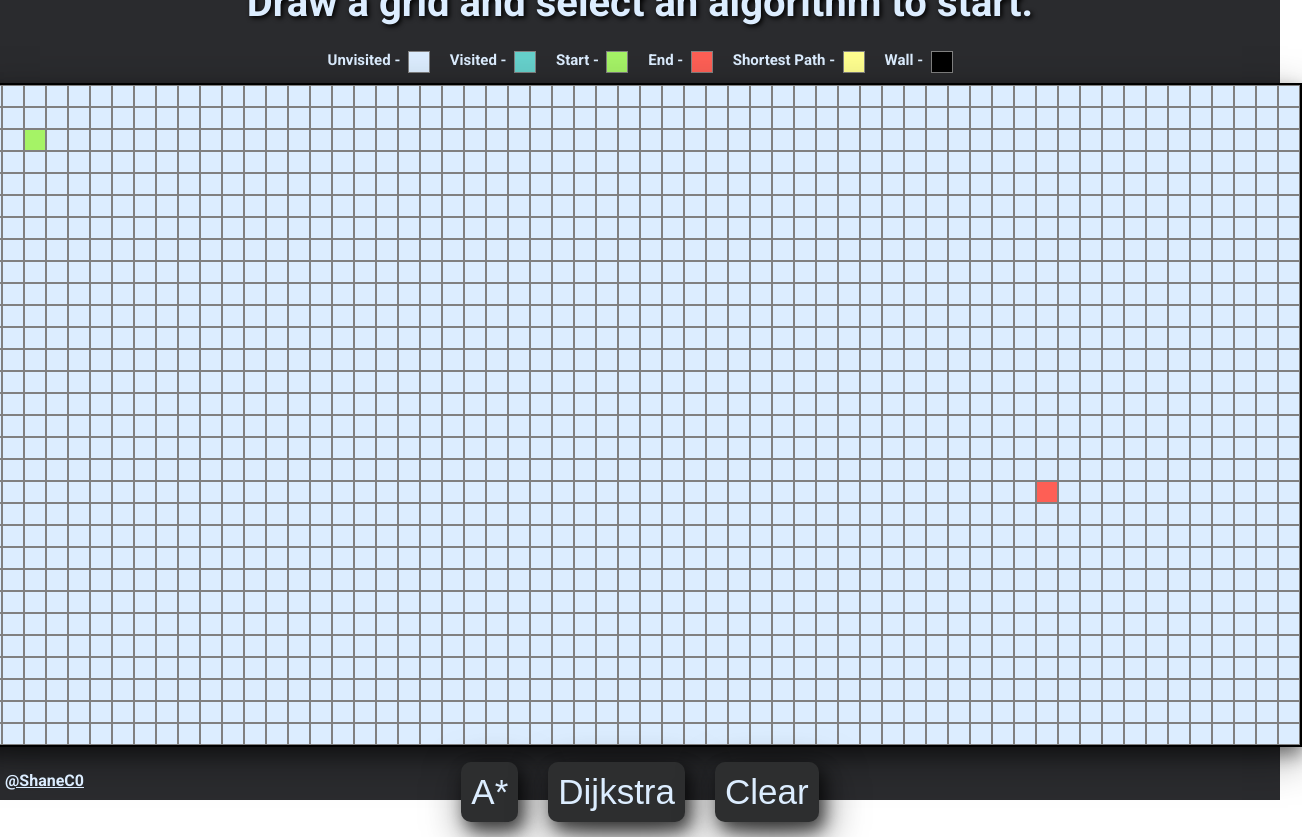
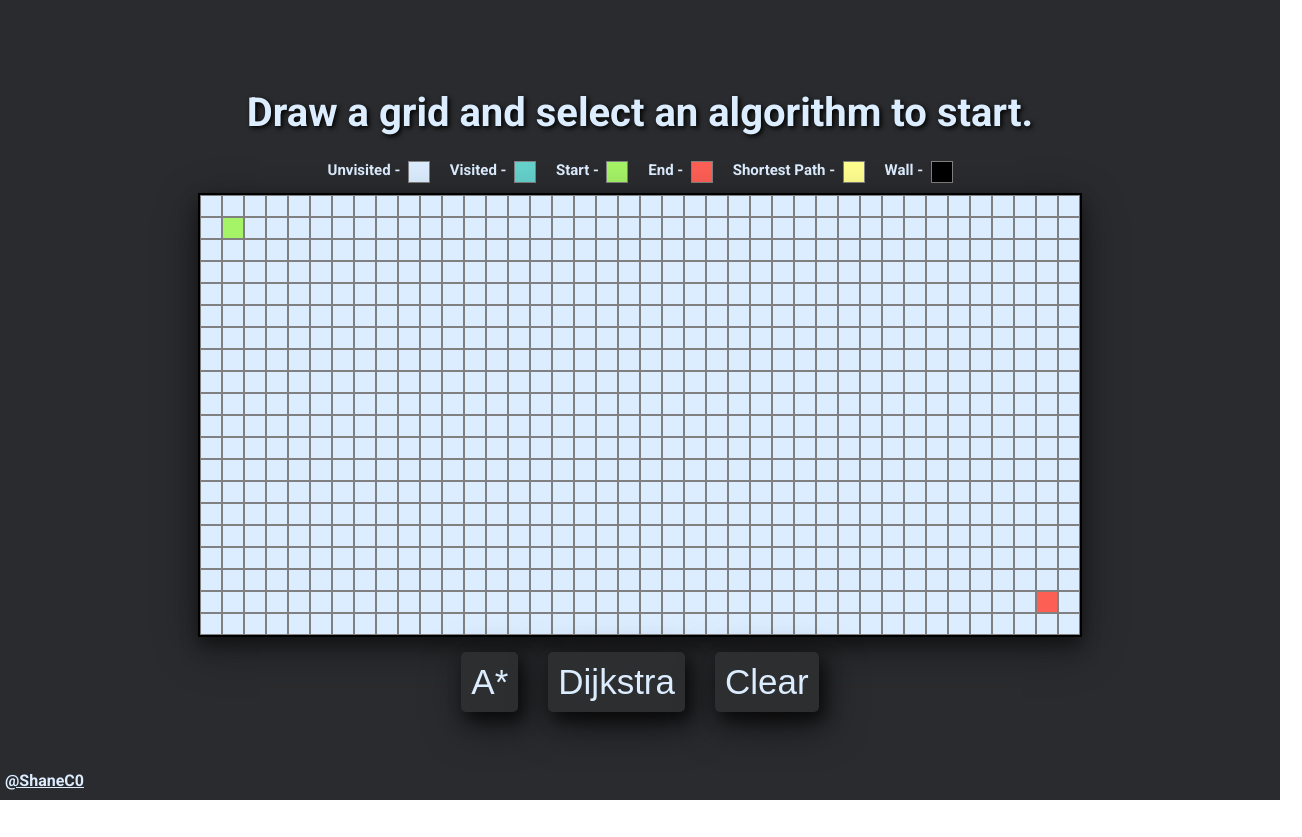
Before and after one commit to ShaneC0/Pathfinder, a React (Create React App) app: page / in a window 1280 px wide. Shown: the whole page, 1302 px wide, since content can reach past the window. After the commit the page ends 800 px from the top, so only its background shows below. Built offline with nearby package versions, Linux system fonts and the light colour scheme.

Commit message:
changed grid size

```diff
--- a/src/App.js
+++ b/src/App.js
@@ -4,12 +4,12 @@ import Node from "./Node";
 import { dijkstra } from "./algorithms/dijkstra";
 import { aStar } from "./algorithms/astar";
 
-const startRow = 2;
-const startCol = 2;
+const startRow = 1;
+const startCol = 1;
 const endRow = 18;
-const endCol = 48;
-const rows = 30;
-const cols = 60;
+const endCol = 38;
+const rows = 20;
+const cols = 40;
 
 class App extends React.Component {
   constructor() {
--- a/src/index.css
+++ b/src/index.css
@@ -59,7 +59,7 @@ body {
   color: #dcedff;
   font-size: 35px;
   border: none;
-  border-radius: 10px;
+  border-radius: 5px;
   box-shadow: 5px 8px 16px 0 rgba(0, 0, 0, 0.6), 5px 12px 40px 0 rgba(0, 0, 0, 0.6);
 }
 
```
